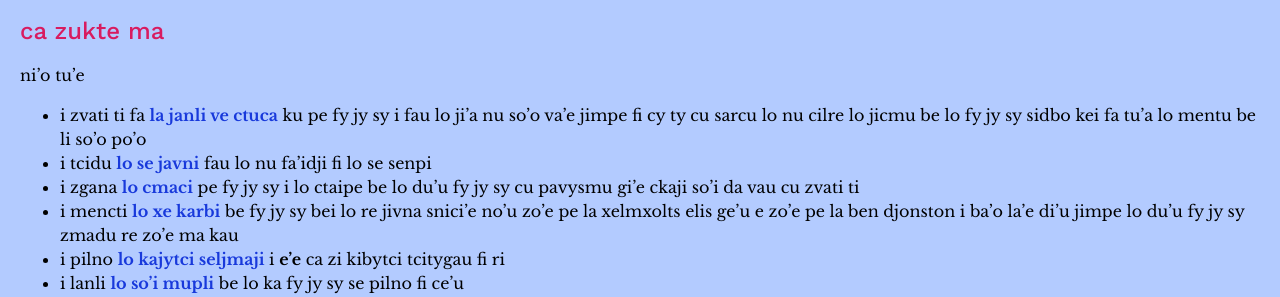
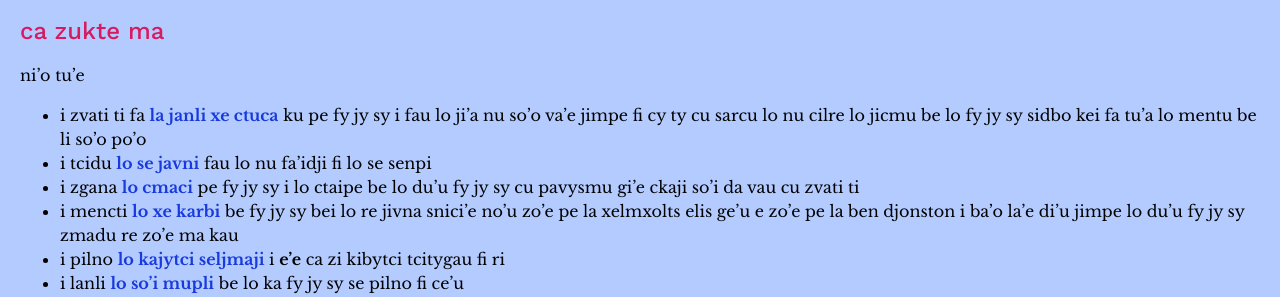
Before and after one commit to misotanni/misotanni.github.io, a Jekyll site: the page built from fjs/jbo/index.md, in a window 1280 px wide and 900 px high, scrolled down 1810 px. Shown: the part 456-753 px from the top of the window. Built offline with Jekyll 4.4.1, drawn with Linux system fonts in a browser that asks for light colours; our own code applies the rules of GitHub Pages for plain Markdown files.

```diff
--- a/fjs/jbo/index.md
+++ b/fjs/jbo/index.md
@@ -113,7 +113,7 @@ i ki'u bo lo nu fy jy sy jai se cumki lo nu lo zgike ente'ori poi cabna cu kairj
 
 ni'o tu'e
 
-- i zvati ti fa [la janli ve ctuca](crash.html) ku pe fy jy sy i fau lo ji'a nu so'o va'e jimpe fi cy ty cu sarcu lo nu cilre lo jicmu be lo fy jy sy sidbo kei fa tu'a lo mentu be li so'o po'o
+- i zvati ti fa [la janli xe ctuca](crash.html) ku pe fy jy sy i fau lo ji'a nu so'o va'e jimpe fi cy ty cu sarcu lo nu cilre lo jicmu be lo fy jy sy sidbo kei fa tu'a lo mentu be li so'o po'o
 - i tcidu [lo se javni](rules.html) fau lo nu fa'idji fi lo se senpi
 - i zgana [lo cmaci](math.html) pe fy jy sy i lo ctaipe be lo du'u fy jy sy cu pavysmu gi'e ckaji so'i da vau cu zvati ti
 - i mencti [lo xe karbi](compare.html) be fy jy sy bei lo re jivna snici'e no'u zo'e pe la xelmxolts elis ge'u e zo'e pe la ben djonston i ba'o la'e di'u jimpe lo du'u fy jy sy zmadu re zo'e ma kau
```
